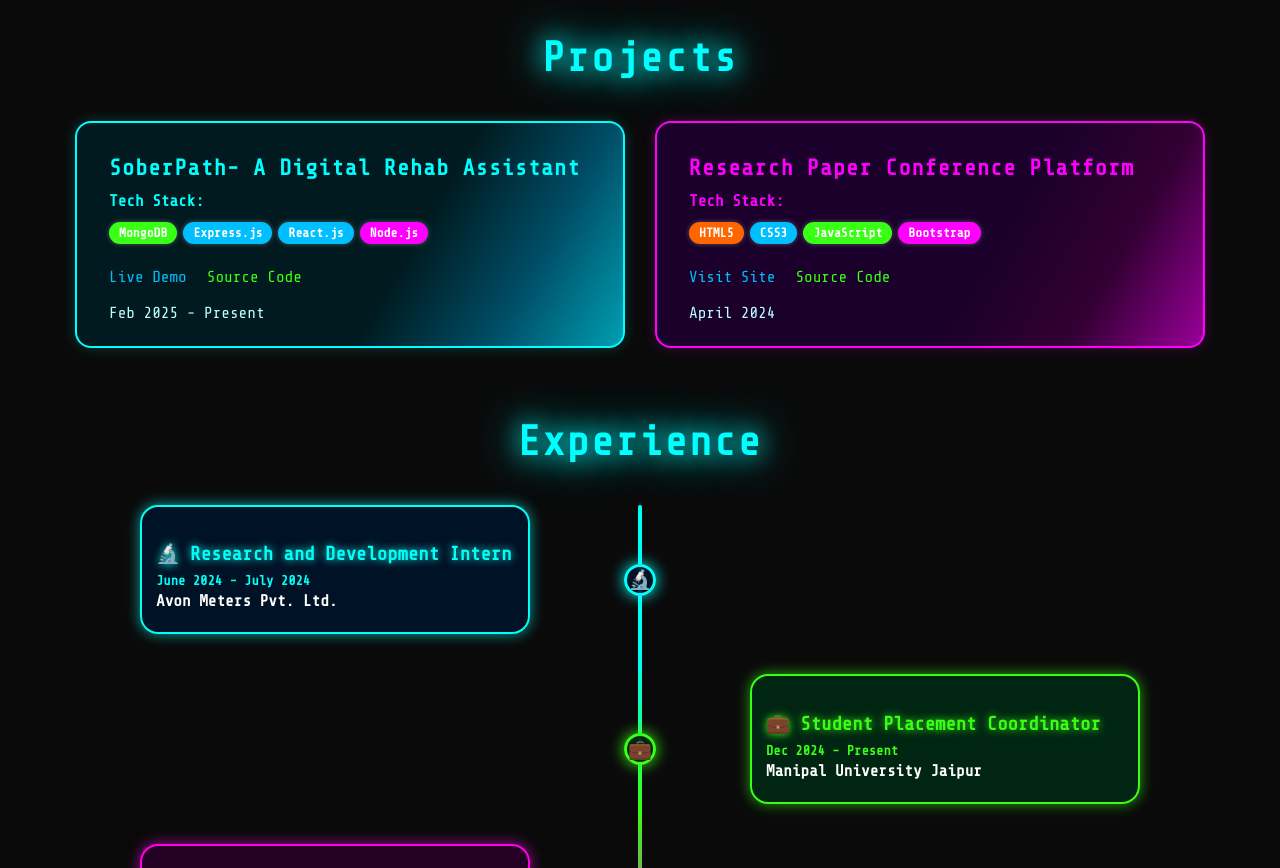
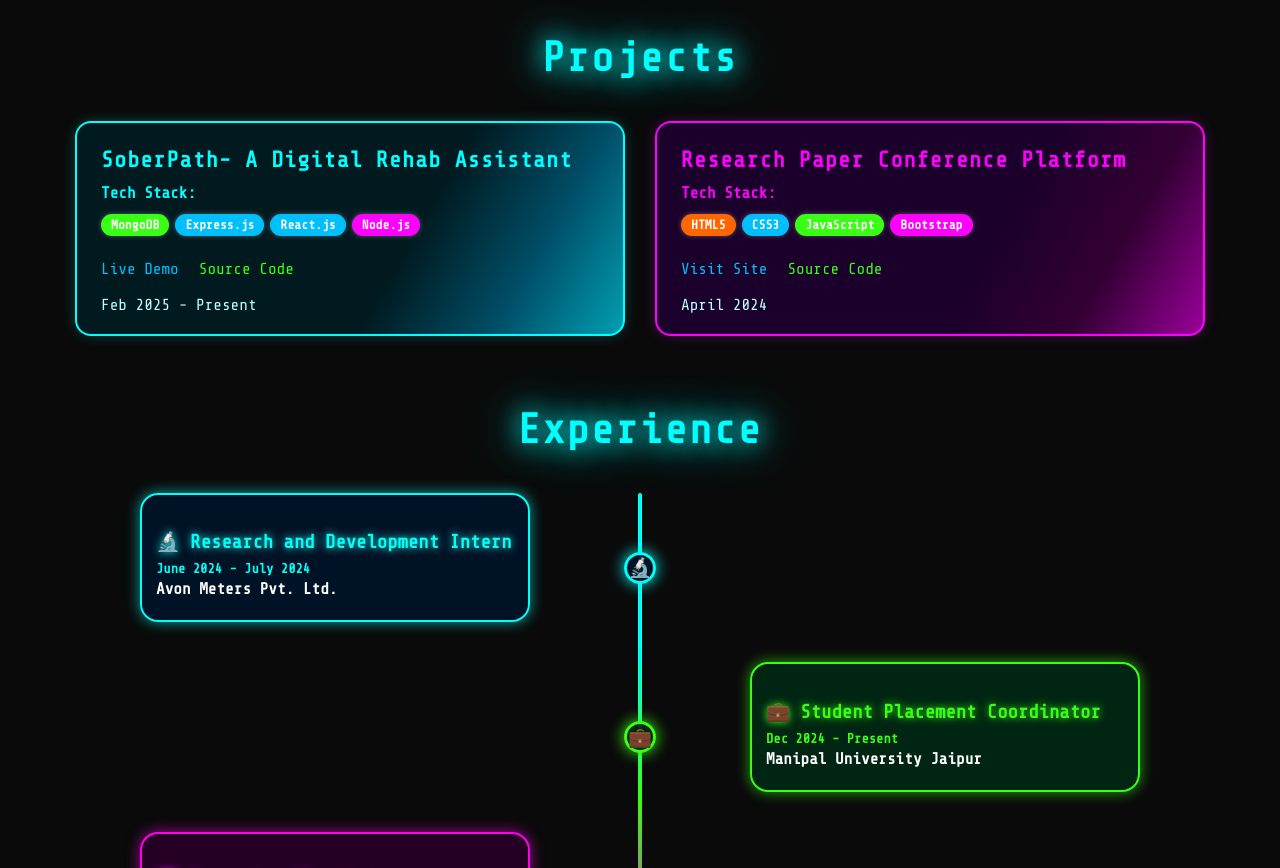
Before and after one commit to nonofficial4567/portfolio, a React (Vite) app: page / in a window 1280 px wide. Shown: the part 2320-3188 px from the top of the page. Built offline with nearby package versions, Linux system fonts and the light colour scheme.

Commit message:
Remove project card empty spacing

```diff
--- a/src/components/Projects.jsx
+++ b/src/components/Projects.jsx
@@ -3,7 +3,6 @@ import { sectionHeadingStyle } from './About';
 
 const cardStyle = {
   maxWidth: '550px',
-  minHeight: 'auto',
   display: 'flex',
   flexDirection: 'column',
   justifyContent: 'flex-start',
@@ -46,7 +45,7 @@ const Projects = () => {
             background: 'linear-gradient(120deg, #001a1f 60%, #004d66 80%, #00f0ff 120%)',
             border: '2px solid #00ffff',
             boxShadow: '0 0 14px #00ffff33',
-            padding: '32px 32px 24px 32px'
+            padding: '24px 24px 20px 24px'
           }}
           className="project-card"
         >
@@ -88,7 +87,7 @@ const Projects = () => {
             background: 'linear-gradient(120deg, #1a002a 60%, #330033 80%, #ff00ff 120%)',
             border: '2px solid #ff00ff',
             boxShadow: '0 0 14px #ff00ff33',
-            padding: '32px 32px 24px 32px'
+            padding: '24px 24px 20px 24px'
           }}
           className="project-card"
         >
```
